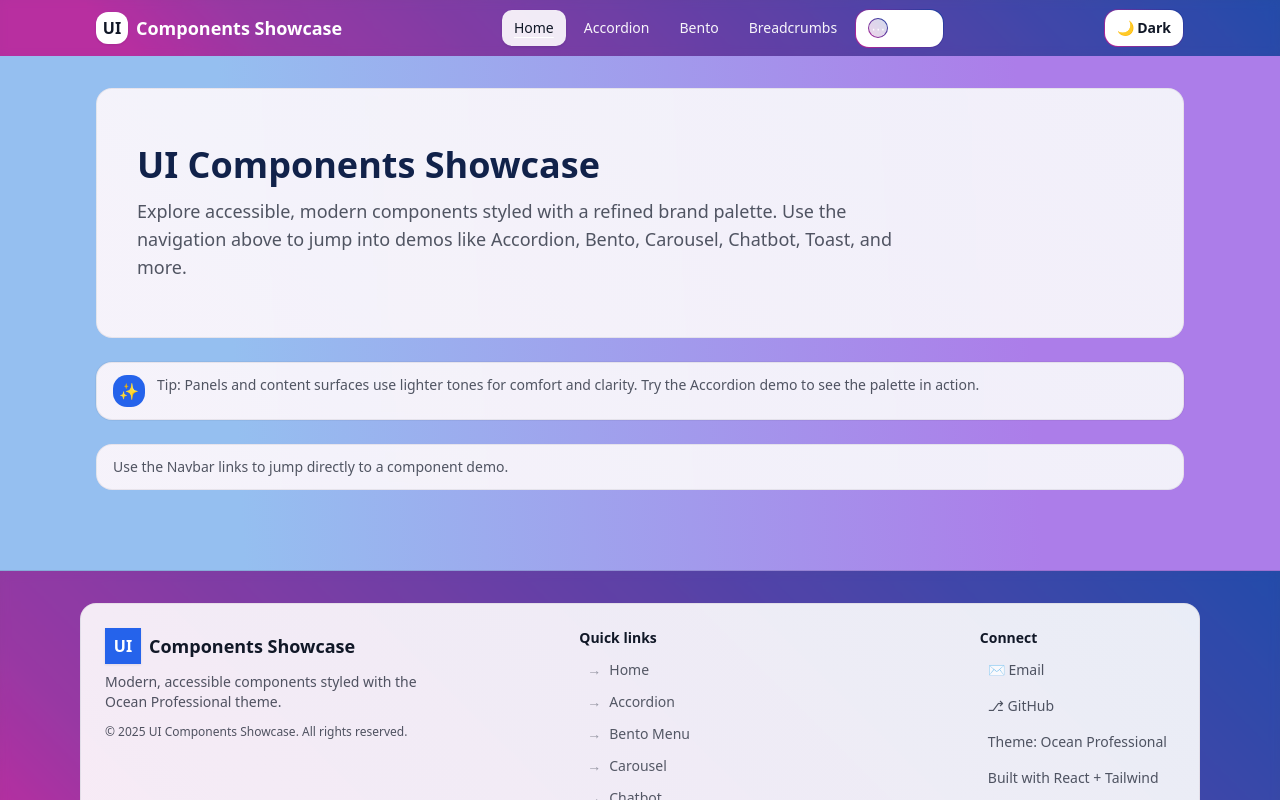
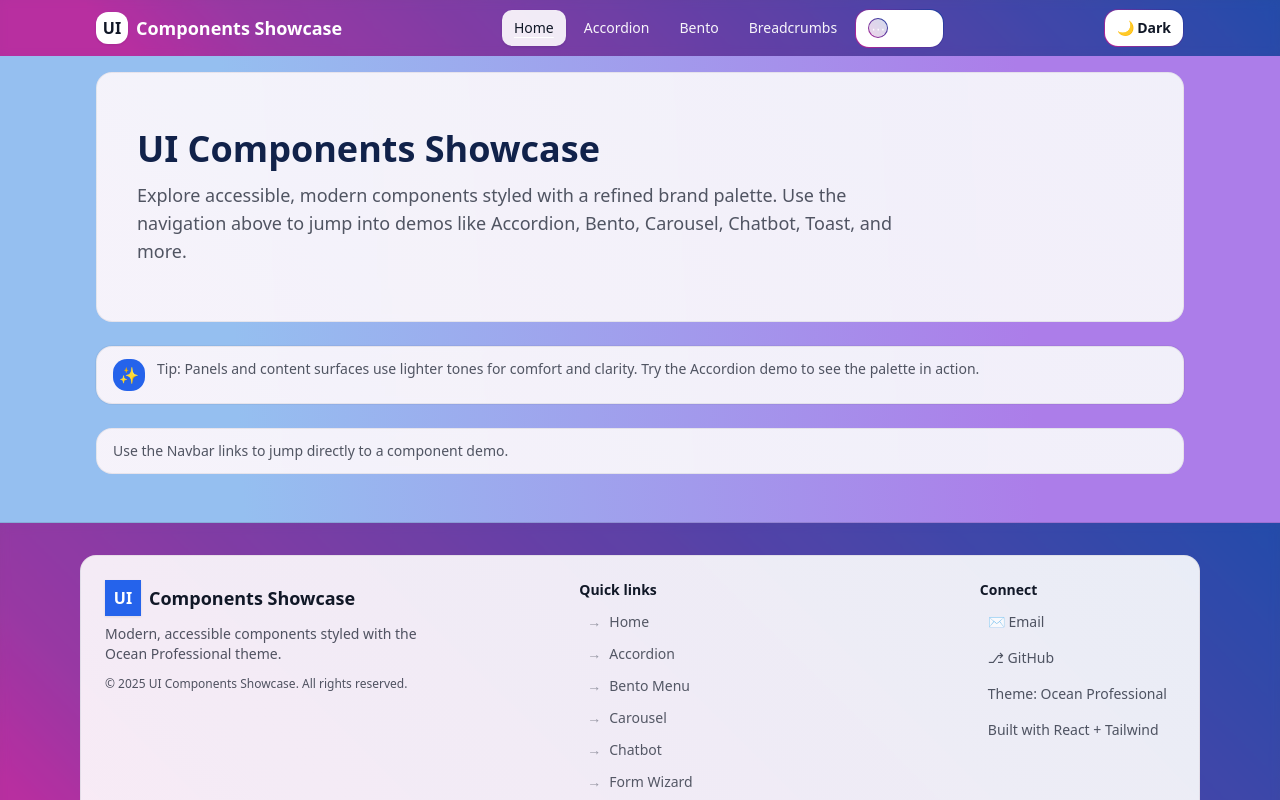
Before and after one commit to kavia-common/ui-components-showcase-3705-3714, a React (Create React App) app in the folder frontend_react_app/: page / in a window 1280 px wide. Shown: the top 800 px of the page. Built offline with nearby package versions, Linux system fonts and the light colour scheme.

Commit message:
Checkpoint 75 - cgb1804199

```diff
--- a/frontend_react_app/src/components/Navbar.jsx
+++ b/frontend_react_app/src/components/Navbar.jsx
@@ -242,12 +242,13 @@ export default function Navbar({ theme, onToggle }) {
                   {/* Dropdown panel: fixed, viewport-constrained, pointer-events managed */}
                   {open && (
                     <>
-                      {/* Click-away backdrop; keep pointer-events to enable outside click, avoid affecting layout */}
+                      {/* Backdrop to reinforce overlay behavior and enable click-away */}
                       <div
-                        className="fixed inset-0 z-[99] pointer-events-auto"
+                        className="fixed inset-0 z-[98] bg-black/20 backdrop-blur-[1px] pointer-events-auto"
                         aria-hidden="true"
                         onClick={() => setOpen(false)}
                       />
+                      {/* Dropdown panel: fixed at body level, anchored under trigger with computed coords */}
                       <div
                         id="nav-more-menu"
                         ref={menuRef}
@@ -255,13 +256,12 @@ export default function Navbar({ theme, onToggle }) {
                         aria-label="More components"
                         className={[
                           "fixed z-[100] pointer-events-auto",
-                          // Responsive width constraints
+                          // Width constraints and internal width
                           "min-w-[16rem] max-w-[90vw]",
-                          // Internal width matched to computed width for visual balance
                           "w-auto",
-                          // Viewport-aware height with internal scroll
+                          // Internal scrolling; panel itself scrolls if long
                           "max-h-[min(70vh,28rem)] overflow-y-auto",
-                          // Clean panel styling
+                          // Panel styling
                           "rounded-xl shadow-card bg-white border border-black/10",
                           "animate-slideDown",
                           "text-slate-900",
--- a/frontend_react_app/src/layouts/MainLayout.jsx
+++ b/frontend_react_app/src/layouts/MainLayout.jsx
@@ -20,8 +20,9 @@ export default function MainLayout() {
   return (
     <div className="min-h-screen flex flex-col bg-app-gradient text-text">
       <Navbar theme={theme} onToggle={toggleTheme} />
+      {/* Let content appear under the navbar like the screenshot; keep a small top margin so header text remains readable */}
       <main className="flex-1">
-        <div className="mx-auto max-w-6xl w-full px-4 sm:px-6 lg:px-8 py-8">
+        <div className="mx-auto max-w-6xl w-full px-4 sm:px-6 lg:px-8 mt-4">
           <Outlet />
         </div>
       </main>
```
Also changed, not shown: 2 other files (tests, documents, lock files or other folders).
